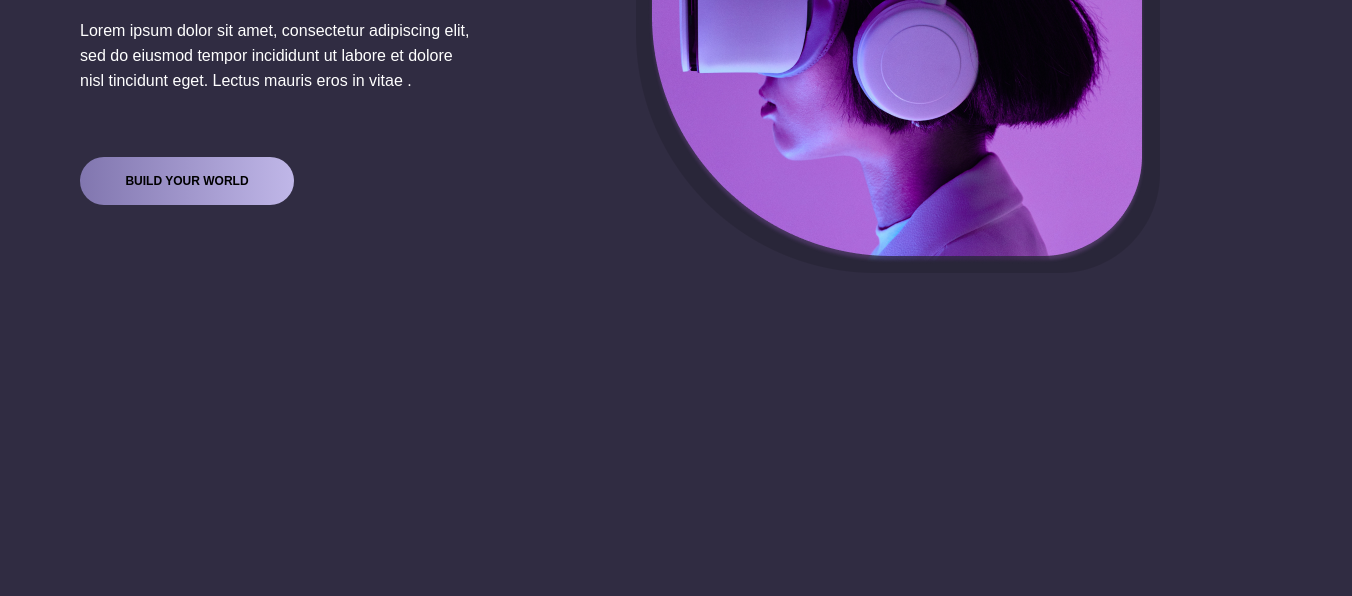
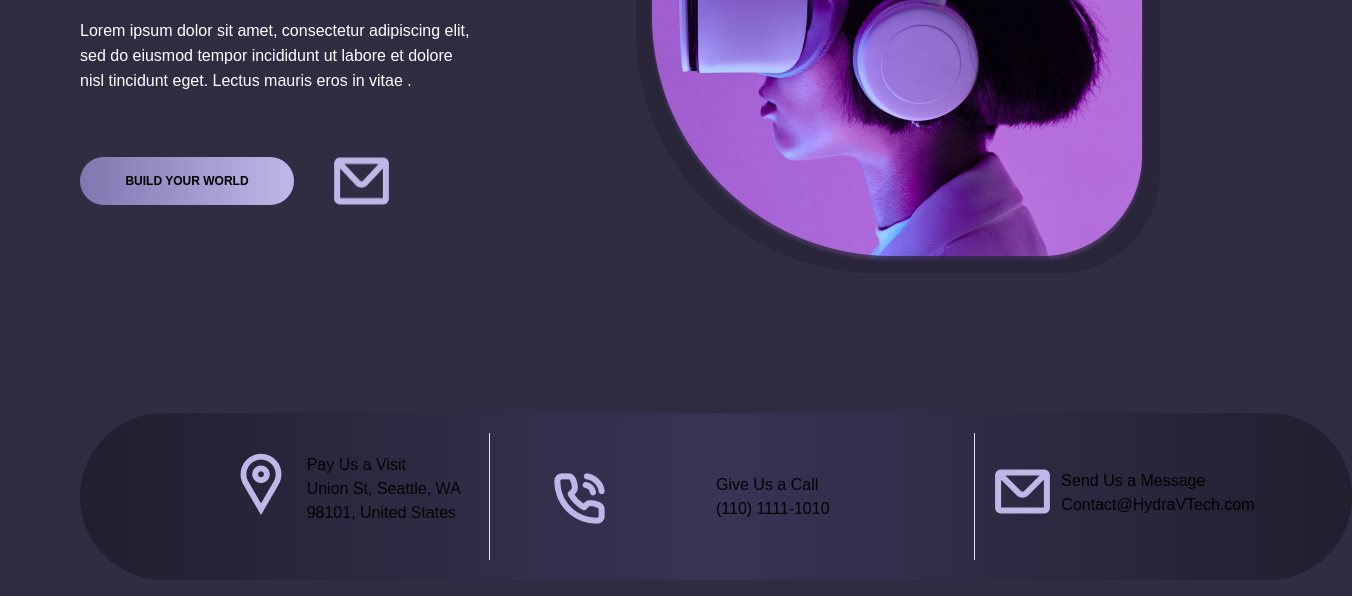
Before and after one commit to EshquvvatovAsliddin/Hydra-Landing-Page--Community-, a website: page index.html in a window 1280 px wide. Shown: the part 330-926 px from the top of the page, 1352 px wide, since content can reach past the window. Before the commit the page ends 800 px from the top, so only its background shows below. Drawn offline with nearby package versions, Linux system fonts and the light colour scheme; files whose address does not match are found by name.

Commit message:
header update and bug fixed

```diff
--- a/index.html
+++ b/index.html
@@ -64,6 +64,37 @@
 
             </div>
         </section>
+        <section class="xl:w-[1272px] h-[167px] max-xl:translate-x-20 rounded-[90px] mt-52 grid xl:grid-cols-3 pl-40 pt-10 gap-5 max-xl:w-max max-xl:px-52 max-xl:pt-16"
+            style="background: radial-gradient(50% 2900.76% at 50% 53.89%, rgba(58, 52, 86, 0.95) 0%, #211E2E 100%);">
+            <div class="grid grid-cols-2 max-xl:hidden">
+                <img src="./img/header/header_end/Combined-Shape.png" alt="">
+                <div class="-translate-x-28">
+                    <h3>Pay Us a Visit</h3>
+                    <p>Union St, Seattle, WA 98101, United States</p>
+                </div>
+            </div>
+            <div class="grid grid-cols-2 -ml-32 -translate-y-5 pl-16 pt-10 border-x max-xl:hidden">
+                <img src="./img/header/header_end/shape2.png" alt="">
+                <div class="-translate-x-12 w-max">
+                    <h3>Give Us a Call</h3>
+                    <p>(110) 1111-1010</p>
+                </div>
+            </div>
+            <div class="grid grid-cols-2 gap-0 w-max text-center xl:hidden">
+                <img src="./img/header/header_end/shape2.png" alt="">
+                <div class="-translate-x-12 w-max">
+                    <h3>Give Us a Call</h3>
+                    <p>(110) 1111-1010</p>
+                </div>
+            </div>
+            <div class="grid grid-cols-2 translate-y-4 max-xl:hidden">
+                <img src="./img/header/header_end/shape.png" alt="">
+                <div class="-translate-x-28">
+                    <h3>Send Us a Message</h3>
+                    <p>Contact@HydraVTech.com</p>
+                </div>
+            </div>
+        </section>
     </header>
     <!-- HEADER -->
     <main>
```
Also changed, not shown: img/header/header_end/Combined-Shape.png (added), img/header/header_end/shape.png (added), img/header/header_end/shape2.png (added), src/output.css.
